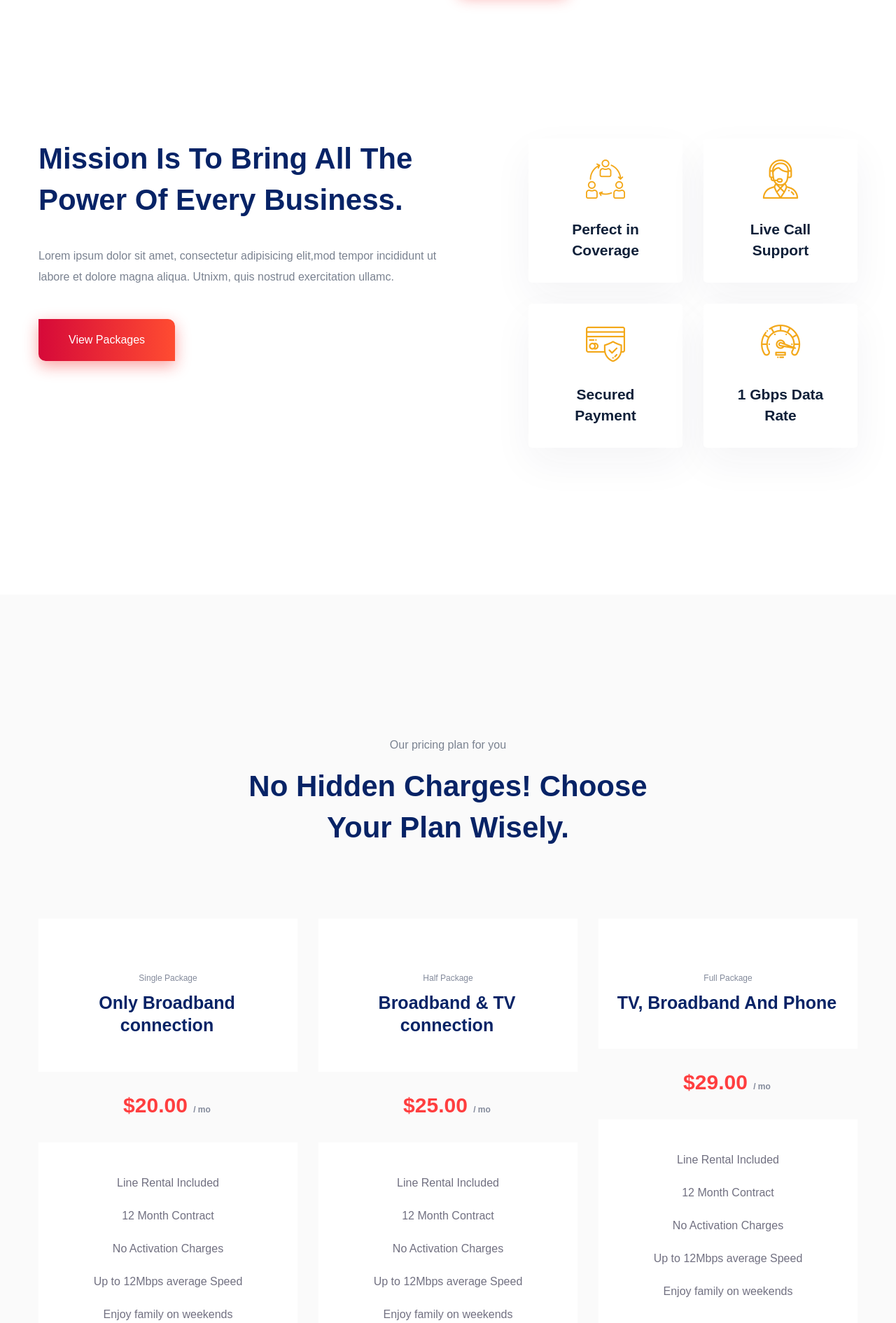
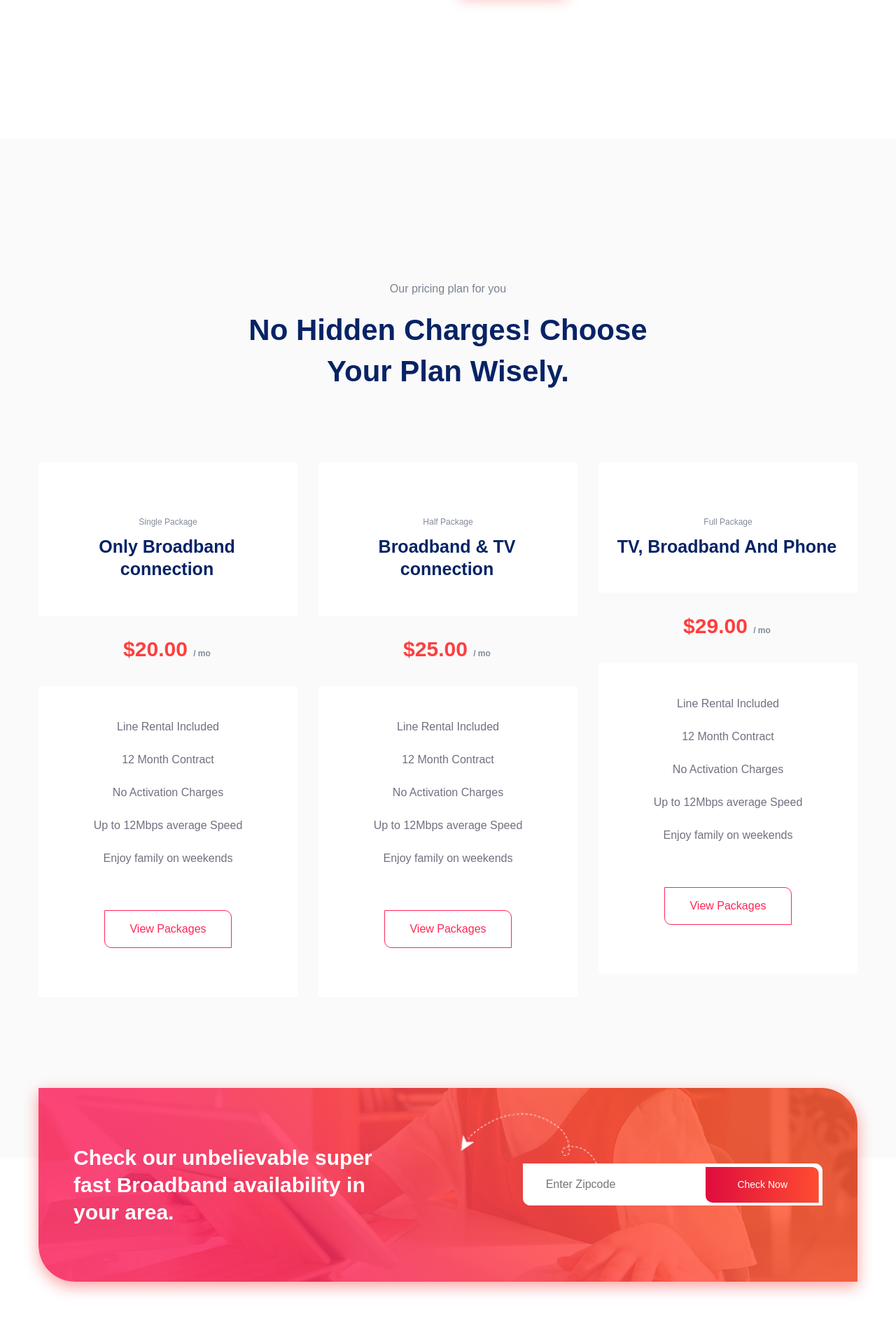
Before and after one commit to essmol/isp-test, a Django app: page / in a window 1280 px wide. Shown: the part 1817-3708 px from the top of the page at 70% size. Run offline with Django 3.2, Linux system fonts and the light colour scheme; some libraries are stand-ins or nearby versions; some web fonts are replaced.

```diff
--- a/core/templates/website/index.html
+++ b/core/templates/website/index.html
@@ -70,50 +70,7 @@
     </div>
 </section>
 <!-- About  End-->
-    <!--? service Area Start -->
-    <section class="service-area pb-bottom">
-    <div class="container">
-        <div class="row justify-content-between">
-            <div class="col-lg-6 col-md-9">
-                <!-- Section Tittle -->
-                <div class="section-tittle section-tittle2 mb-50">
-                    <h2 class="mb-35">Mission is to bring all the power of every  business.</h2>
-                    <p>Lorem ipsum dolor sit amet, consectetur adipisicing elit,mod tempor incididunt ut labore et dolore magna aliqua. Utnixm, quis nostrud exercitation ullamc.</p>
-                    <a href="#" class="btn  mt-30">View Packages</a>
-                </div>
-            </div>
-            <div class="col-lg-5">
-                <div class="row">
-                    <div class="col-lg-6 col-md-4 col-sm-6">
-                        <div class="single-services mb-30 text-center">
-                            <i class="flaticon-null"></i>
-                            <p>Perfect in Coverage</p>
-                        </div>
-                    </div>
-                    <div class="col-lg-6 col-md-4 col-sm-6">
-                        <div class="single-services mb-30 text-center">
-                            <i class="flaticon-null-1"></i>
-                            <p>Live Call Support</p>
-                        </div>
-                    </div>
-                    <div class="col-lg-6 col-md-4 col-sm-6">
-                        <div class="single-services mb-30 text-center">
-                            <i class="flaticon-null-2"></i>
-                            <p>Secured Payment</p>
-                        </div>
-                    </div>
-                    <div class="col-lg-6 col-md-4 col-sm-6">
-                        <div class="single-services mb-30 text-center">
-                            <i class="flaticon-null-3"></i>
-                            <p>1 Gbps Data Rate</p>
-                        </div>
-                    </div>
-                </div>
-            </div>
-        </div>
-    </div>
-</section>
-<!-- service Area End -->
+
 <!--? Pricing Card Start -->
 <section class="pricing-card-area section-padding2">
     <div class="container">
--- a/docker-compose.yml
+++ b/docker-compose.yml
@@ -16,7 +16,7 @@ services:
   backend:
     build:
       context: .
-      dockerfile: dockerfiles/prod/django/Dockerfile
+      dockerfile: dockerfiles/dev/django/Dockerfile
     container_name: backend
     command: sh -c "python manage.py check_database && \
                     yes | python manage.py makemigrations  && \
```
